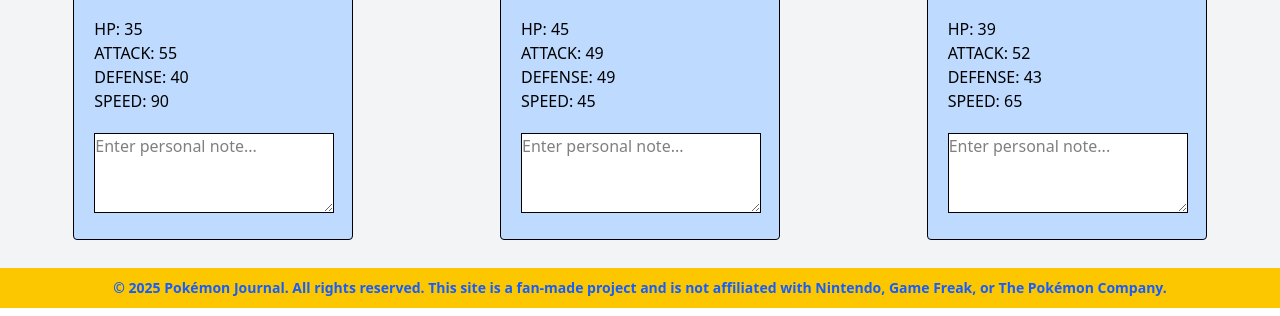
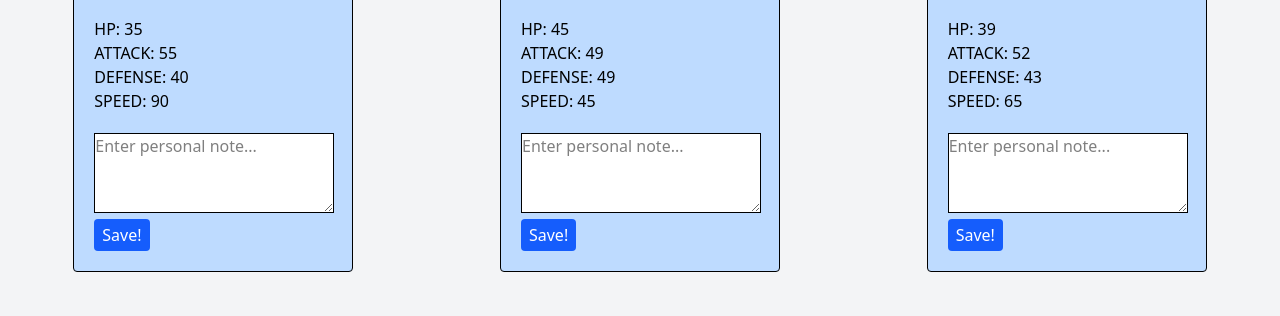
Before and after one commit to svenalexdev/pokedex, a plain HTML site: page src/journal.html in a window 1280 px wide. Shown: the part 484-800 px from the top of the page. Drawn offline with nearby package versions, Linux system fonts and the light colour scheme.

Commit message:
updated journal logic

```diff
--- a/src/journal.html
+++ b/src/journal.html
@@ -37,7 +37,7 @@
                 </ul>
             </nav>
         </header>
-        <main class="bg-gray-100 h-150">
+        <main class="bg-gray-100 h-200">
             <div class="flex justify-center">
                 <h2
                     class="ml-4 mt-10 p-2 font-semibold bg-blue-600 text-white rounded inline-block w-150 text-center text-lg"
--- a/src/journal.js
+++ b/src/journal.js
@@ -144,12 +144,32 @@ const displayFavPokemon = () => {
             "h-20"
         );
 
-        //BUTTON
+        const saveButton = document.createElement("button");
+        saveButton.textContent = "Save!";
+        saveButton.classList.add(
+            "bg-blue-600",
+            "text-white",
+            "hover:bg-blue-500",
+            "py-1",
+            "px-2",
+            "rounded",
+            "cursor-pointer"
+        );
+
+        // Create link between save button and respective text field. But: only last note saved is displayed in console
+        saveButton.addEventListener("click", () => {
+            const userNote = notes.value;
+            pokemon.note = userNote;
+            localStorage.setItem(favPokemonKey, JSON.stringify(favPokemon));
+            notes.value = "";
+            alert("Note sucessfully saved!");
+        });
 
         item.appendChild(img);
         item.appendChild(name);
         item.appendChild(stats);
         item.appendChild(notes);
+        item.appendChild(saveButton);
 
         card.appendChild(item);
     });
```
